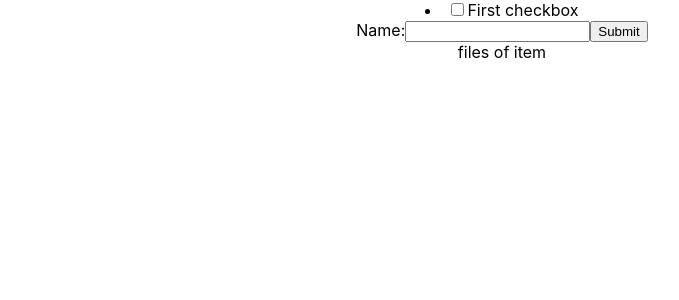
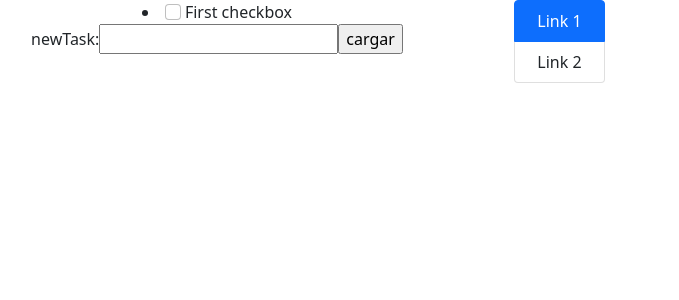
Before and after one commit to Lawttaro/spa-Ensolvers, a React (Create React App) app in the folder front/: page / in a window 1280 px wide. Shown: the top 300 px of the page, without its empty margins (138-817 px from the left). Built offline with nearby package versions, Linux system fonts and the light colour scheme.

Commit message:
first conection whit endpoint and inter

```diff
--- a/front/src/App.js
+++ /dev/null
@@ -1,68 +0,0 @@
-import './App.css';
-import { Container, Row, Col, ListGroup } from 'react-bootstrap';
-import { useState } from 'react';
-
-
-function TaskList(){
-
-  return(
-    <div>
-      <ListGroup  >
-        <li>
-          <input class="form-check-input me-1" type="checkbox" value="" aria-label="..."/>
-            First checkbox
-        </li>
-      </ListGroup>
-    </div>
-    );
- }
-
-
-
-function AddTask(){
-  const [data, setData] = useState('')
-
-  const handleInputChange = (event) => {
-    setData({
-        ...data,
-        [event.target.name] : event.target.value
-    })
-  }
-
-  return(
-    <form>
-      <label>
-        Name:
-        <input type="text" name="name"  onChange={handleInputChange}  />
-      </label>
-      <input type="submit" value="Submit" />
-    </form>
-  );
-}
-
-
-
-function App() {
-  return (
-    <div className="App">
-      <Container>
-        <Row>
-          <Col>
-             <TaskList></TaskList>
-            <AddTask></AddTask>
-          </Col>
-        </Row>
-        <Row>
-          <Col>
-            files of item
-          </Col>
-        </Row>
-
-      </Container>
-
-
-    </div>
-  );
-}
-
-export default App;
--- /dev/null
+++ b/front/src/components/App.js
@@ -0,0 +1,101 @@
+import './App.css';
+import { Container, Row, Col, ListGroup } from 'react-bootstrap';
+import { Tab } from 'react-bootstrap';
+import { useState } from 'react';
+import axios from 'axios'
+
+function TaskList(){
+
+  return(
+    <div>
+      <ListGroup  >
+        <li>
+          <input class="form-check-input me-1" type="checkbox" value="" aria-label="..."/>
+            First checkbox
+        </li>
+      </ListGroup>
+    </div>
+    );
+ }
+
+
+
+function AddTask(){
+  const [data, setData] = useState('')
+  const handleInputChange = (event) => {
+    setData(event.target.value);
+  }
+  const HandleSubmit = () => {
+
+    let url = "http://127.0.0.1:8000/createTask";
+    fetch(url, {
+      method: 'POST',
+      headers: {
+        'Content-Type': 'application/json',
+      },
+      body: JSON.stringify({ task: data })
+    })
+
+  }
+  return(
+    <form  >
+      <label>
+        newTask:
+        <input
+        type="text"
+        value={data}
+        onChange={handleInputChange}  />
+      </label>
+      <input
+      onClick={HandleSubmit}
+      type="submit"
+      value="cargar" />
+    </form>
+  );
+}
+
+
+
+function App() {
+  return (
+    <div className="App">
+      <Container>
+        <Row>
+          <Col>
+            <TaskList></TaskList>
+            <AddTask></AddTask>
+          </Col>
+
+        <Col sm = {6}>
+        <Tab.Container id="list-group-tabs-example" defaultActiveKey="#link1">
+
+            <Col sm={2}>
+              <ListGroup>
+                <ListGroup.Item action href="#link1">
+                  Link 1
+                </ListGroup.Item>
+                <ListGroup.Item action href="#link2">
+                  Link 2
+                </ListGroup.Item>
+              </ListGroup>
+            </Col>
+            <Col sm={4}>
+              <Tab.Content>
+                <Tab.Pane eventKey="#link1">
+                </Tab.Pane>
+                <Tab.Pane eventKey="#link2">
+                </Tab.Pane>
+              </Tab.Content>
+            </Col>
+        </Tab.Container>
+        </Col>
+      </Row>
+
+      </Container>
+
+
+    </div>
+  );
+}
+
+export default App;
--- a/front/src/index.js
+++ b/front/src/index.js
@@ -1,13 +1,18 @@
 import React from 'react';
 import ReactDOM from 'react-dom';
 import './index.css';
-import App from './App';
+import 'bootstrap/dist/css/bootstrap.min.css';
+import { BrowserRouter,  Routes, Route } from "react-router-dom";
+import App from './components/App'
+
 // import reportWebVitals from './reportWebVitals';
 
 ReactDOM.render(
-  <React.StrictMode>
-    <App />
-  </React.StrictMode>,
+  <BrowserRouter>
+     <Routes>
+      <Route path="/" element={<App />} />
+    </Routes>
+  </BrowserRouter>,
   document.getElementById('root')
 );
 
```
Also changed, not shown: front/src/components/App.css (renamed from front/src/App.css), 1 other file (tests, documents, lock files or other folders).
